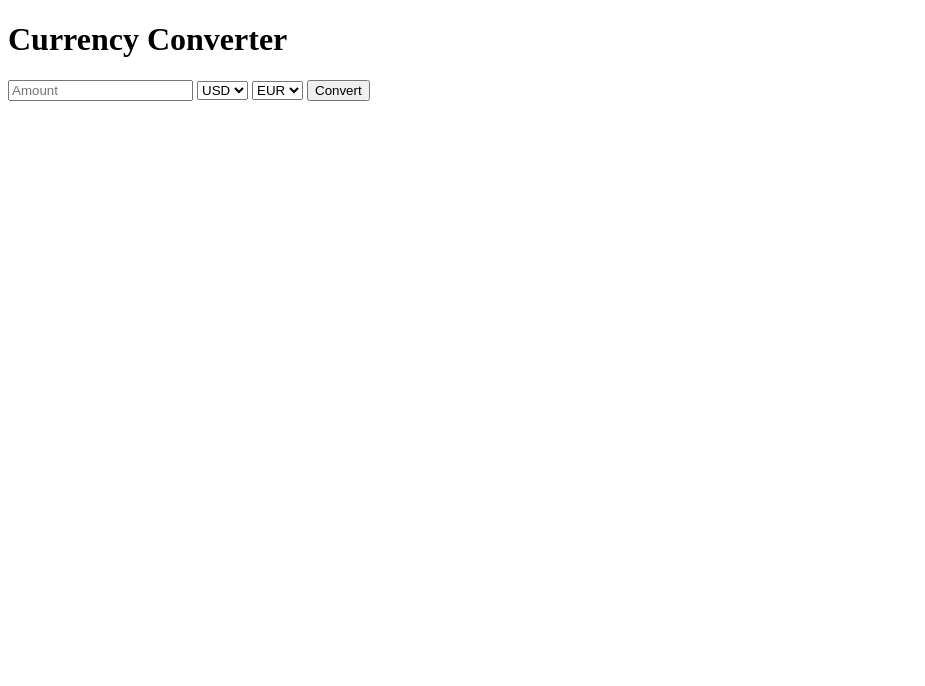
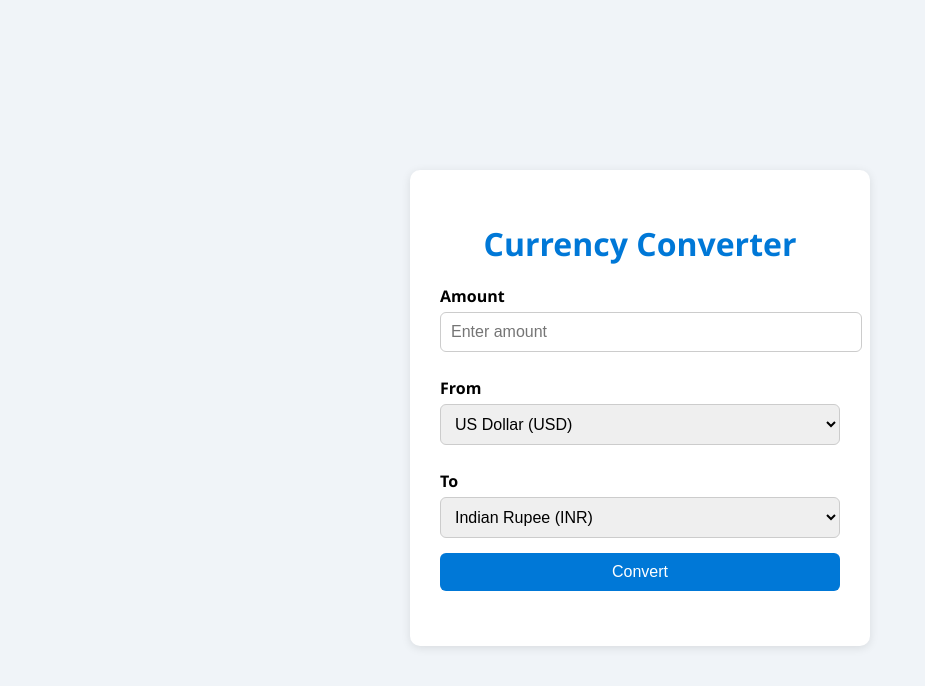
Before and after one commit to KeshavGarg12/AzureCurrencyConverter, a plain HTML site: page index.html in a window 1280 px wide. Shown: the whole page, without its empty margins (0-925 px from the left). Drawn offline with Linux system fonts and the light colour scheme.

Commit message:
Update index.html

```diff
--- a/index.html
+++ b/index.html
@@ -1,4 +1,4 @@
-<!DOCTYPE html>
+<!-- <!DOCTYPE html>
 <html lang="en">
 <head>
   <meta charset="UTF-8" />
@@ -49,4 +49,139 @@
     });
   </script>
 </body>
+</html> -->
+<!DOCTYPE html>
+<html lang="en">
+<head>
+  <meta charset="UTF-8" />
+  <meta name="viewport" content="width=device-width, initial-scale=1.0"/>
+  <title>Currency Converter</title>
+  <style>
+    body {
+      font-family: 'Segoe UI', sans-serif;
+      background: #f0f4f8;
+      display: flex;
+      justify-content: center;
+      align-items: center;
+      height: 100vh;
+    }
+
+    .container {
+      background: white;
+      padding: 30px;
+      border-radius: 10px;
+      box-shadow: 0 2px 10px rgba(0,0,0,0.1);
+      width: 100%;
+      max-width: 400px;
+    }
+
+    h1 {
+      text-align: center;
+      margin-bottom: 20px;
+      color: #0078d7;
+    }
+
+    label {
+      display: block;
+      margin: 10px 0 5px;
+      font-weight: 600;
+    }
+
+    select, input, button {
+      width: 100%;
+      padding: 10px;
+      margin-bottom: 15px;
+      border: 1px solid #ccc;
+      border-radius: 6px;
+      font-size: 1rem;
+    }
+
+    button {
+      background-color: #0078d7;
+      color: white;
+      border: none;
+      cursor: pointer;
+    }
+
+    button:hover {
+      background-color: #005fa3;
+    }
+
+    #result {
+      text-align: center;
+      font-size: 1.2rem;
+      font-weight: bold;
+      color: #333;
+      margin-top: 10px;
+    }
+  </style>
+</head>
+<body>
+  <div class="container">
+    <h1>Currency Converter</h1>
+    <form id="convertForm">
+      <label for="amount">Amount</label>
+      <input type="number" id="amount" placeholder="Enter amount" required>
+
+      <label for="fromCurrency">From</label>
+      <select id="fromCurrency" required>
+        <option value="USD">US Dollar (USD)</option>
+        <option value="EUR">Euro (EUR)</option>
+        <option value="INR">Indian Rupee (INR)</option>
+        <option value="GBP">British Pound (GBP)</option>
+        <option value="JPY">Japanese Yen (JPY)</option>
+        <option value="AUD">Australian Dollar (AUD)</option>
+        <option value="CAD">Canadian Dollar (CAD)</option>
+        <option value="CHF">Swiss Franc (CHF)</option>
+        <option value="CNY">Chinese Yuan (CNY)</option>
+        <option value="SGD">Singapore Dollar (SGD)</option>
+      </select>
+
+      <label for="toCurrency">To</label>
+      <select id="toCurrency" required>
+        <option value="INR">Indian Rupee (INR)</option>
+        <option value="USD">US Dollar (USD)</option>
+        <option value="EUR">Euro (EUR)</option>
+        <option value="GBP">British Pound (GBP)</option>
+        <option value="JPY">Japanese Yen (JPY)</option>
+        <option value="AUD">Australian Dollar (AUD)</option>
+        <option value="CAD">Canadian Dollar (CAD)</option>
+        <option value="CHF">Swiss Franc (CHF)</option>
+        <option value="CNY">Chinese Yuan (CNY)</option>
+        <option value="SGD">Singapore Dollar (SGD)</option>
+      </select>
+
+      <button type="submit">Convert</button>
+    </form>
+    <div id="result"></div>
+  </div>
+
+  <script>
+    const form = document.getElementById('convertForm');
+    const result = document.getElementById('result');
+
+    form.addEventListener('submit', async (e) => {
+      e.preventDefault();
+      const amount = parseFloat(document.getElementById('amount').value);
+      const from = document.getElementById('fromCurrency').value;
+      const to = document.getElementById('toCurrency').value;
+
+      try {
+        const response = await fetch('https://currencyconverter123.azurewebsites.net/api/HttpTrigger1?', {
+          method: 'POST',
+          headers: { 'Content-Type': 'application/json' },
+          body: JSON.stringify({ amount, from, to })
+        });
+
+        if (!response.ok) throw new Error('Failed to fetch conversion');
+
+        const data = await response.json();
+        result.textContent = `${data.originalAmount} ${data.from} = ${data.convertedAmount} ${data.to}`;
+      } catch (err) {
+        console.error(err);
+        result.textContent = "Something went wrong! Try again.";
+      }
+    });
+  </script>
+</body>
 </html>
```
